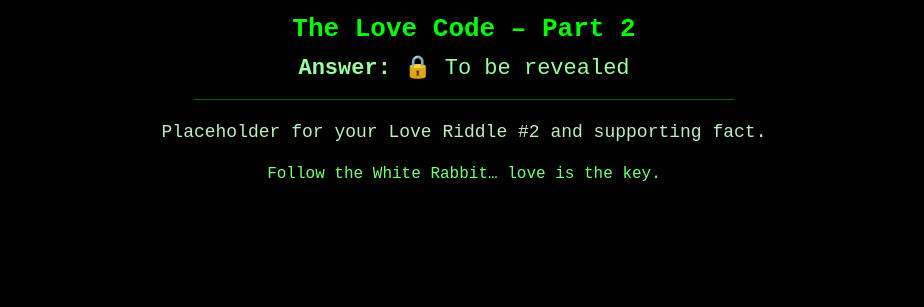
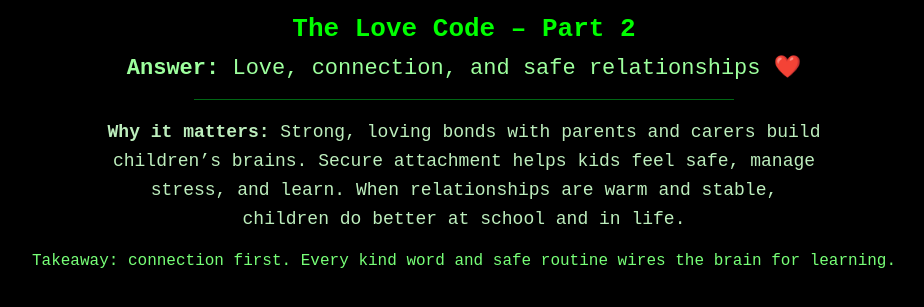
Before and after one commit to willanna/nguku-orb, a plain HTML site: page love2.html in a window 1280 px wide. Shown: the part 109-416 px from the top of the page, without its empty margins (176-1100 px from the left). Drawn offline with Linux system fonts and the light colour scheme.

Commit message:
Update love2.html

```diff
--- a/love2.html
+++ b/love2.html
@@ -2,7 +2,7 @@
 <html lang="en">
 <head>
   <meta charset="UTF-8">
-  <title>The Love Code 2</title>
+  <title>The Love Code – Part 2</title>
   <meta name="viewport" content="width=device-width, initial-scale=1">
   <style>
     body { background:black; color:#00FF00; font-family: monospace; text-align:center; padding:40px 20px; }
@@ -19,12 +19,14 @@
   <div class="wrap">
     <div class="symbol">❤️</div>
     <h1>The Love Code – Part 2</h1>
-    <div class="answer"><strong>Answer:</strong> 🔒 To be revealed</div>
+    <div class="answer"><strong>Answer:</strong> Love, connection, and safe relationships ❤️</div>
     <hr>
     <p class="fact">
-      Placeholder for your Love Riddle #2 and supporting fact.
+      <strong>Why it matters:</strong> Strong, loving bonds with parents and carers build children’s brains.
+      Secure attachment helps kids feel safe, manage stress, and learn. When relationships are warm and stable,
+      children do better at school and in life.
     </p>
-    <p class="hint">Follow the White Rabbit… love is the key.</p>
+    <p class="hint">Takeaway: connection first. Every kind word and safe routine wires the brain for learning.</p>
   </div>
 </body>
 </html>
```
